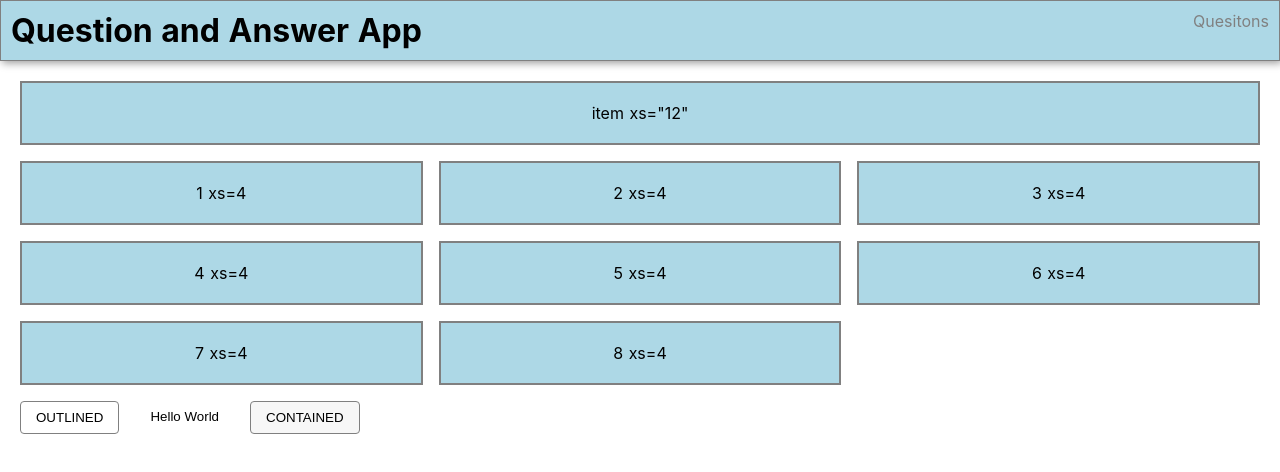
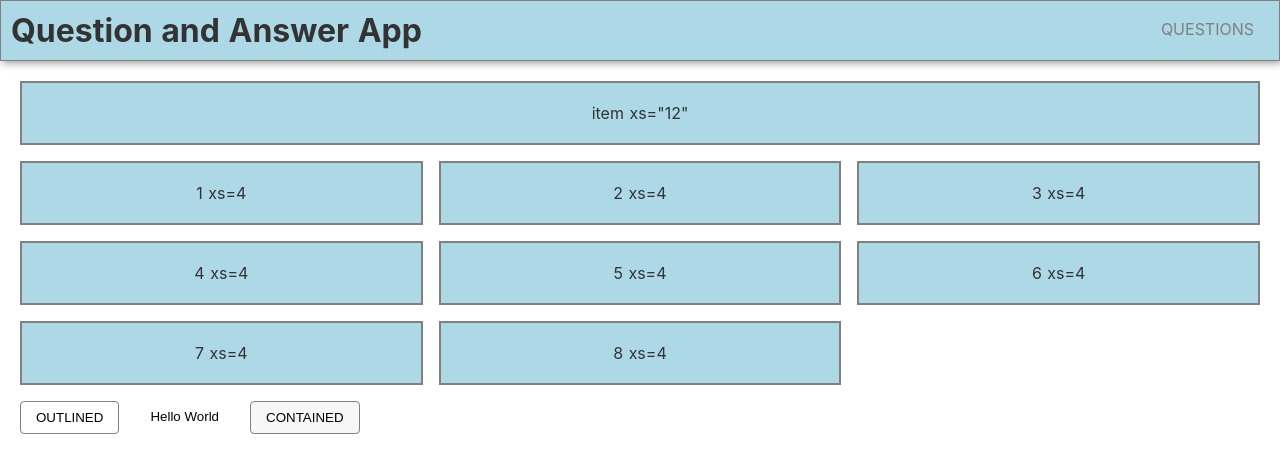
Before and after one commit to Digital-Logic/Question_App, a Nuxt app: page /ui in a window 1280 px wide. Shown: the top 472 px of the page. Built offline with nearby package versions, Linux system fonts and the light colour scheme.

Commit message:
Added tags to questions component

```diff
--- a/components/AppHeader.vue
+++ b/components/AppHeader.vue
@@ -6,7 +6,9 @@
                 <h1>Question and Answer App</h1>
             </Grid>
             <Grid item>
-                <nuxt-link to="/">Quesitons</nuxt-link>
+                <Button
+                    component="nuxt-link"
+                    to="/">Questions</Button>
             </Grid>
         </Grid>
     </Paper>
@@ -14,12 +16,13 @@
 
 <script lang="ts">
 import Vue, { PropOptions } from 'vue';
-import { Grid, Paper } from './UI';
+import { Grid, Paper, Button } from './UI';
 
 export default Vue.extend({
     components: {
         Grid,
-        Paper
+        Paper,
+        Button
     }
 });
 </script>
--- a/components/Question.vue
+++ b/components/Question.vue
@@ -1,7 +1,9 @@
 <template>
     <ListItem class="listItem">
         <Paper class="paper"
-            v-on:click="navigateToRoute">
+            component="a"
+            :href="`question/${question.id}`"
+            v-on:click.prevent="navigateToRoute">
             <Grid container :spacing="2" direction="column">
                 <Grid container :spacing="2" direction="row">
                     <Grid item grow>
@@ -12,9 +14,19 @@
                     </Grid>
                 </Grid>
 
-                <Grid container :spacing="2" direction="row">
-                    <Grid item>
+                <Grid container :spacing="2">
+                    <Grid item grow>
                         {{ topAnswer }}
+                    </Grid>
+
+                    <Grid item container :spacing="2" wrap="no-wrap">
+                        <Tag
+                            class="tag"
+                            v-for="tag in question.tags"
+                            :key="tag"
+                            :text="tag"
+                            v-on:click.prevent.stop="filterTag"
+                        />
                     </Grid>
                 </Grid>
             </Grid>
@@ -24,7 +36,7 @@
 
 <script lang="ts">
 import Vue, { PropOptions } from 'vue';
-import { ListItem, Grid, Paper } from './UI';
+import { ListItem, Grid, Paper, Tag } from './UI';
 import { Question, Answer } from "~/store/questions";
 
 export default Vue.extend({
@@ -36,7 +48,8 @@ export default Vue.extend({
     components: {
         ListItem,
         Grid,
-        Paper
+        Paper,
+        Tag
     },
     computed: {
         topAnswer() {
@@ -56,6 +69,9 @@ export default Vue.extend({
             this.$router.push({
                 path: `/question/${this.$props.question.id}`
             })
+        },
+        filterTag(event: MouseEvent) {
+            console.log(event);
         }
     }
 });
@@ -70,4 +86,14 @@ export default Vue.extend({
         padding: 15px;
         cursor: pointer;
     }
+    .tag {
+        transition: background-color 0.3s;
+        background-color: transparent;
+        &:hover {
+            background-color: gray;
+        }
+        &:click {
+            background-color: gray;
+        }
+    }
 </style>
--- a/components/UI/Button.vue
+++ b/components/UI/Button.vue
@@ -30,9 +30,6 @@ export default Vue.extend({
         text: <PropOptions<"none" | "uppercase" | "capitalize">>{
             type: String,
             default: "uppercase"
-        },
-        type: {
-            type: String
         }
     }
 });
--- a/components/UI/Grid.vue
+++ b/components/UI/Grid.vue
@@ -150,16 +150,17 @@ export default Vue.extend({
             width: calc(100% + #{$s * 4px});
             margin: 0;
         }
+        .grid-container.spacing-#{$s} > .grid-container.grid-item {
+            width: auto;
+            margin: 0;
+        }
 
 
         // add margin to direct descendants of a grid container
-        .grid-container.spacing-#{$s} > .grid-item {
-            margin: $s * 4px;
-        }
-        .grid-container.spacing-#{$s} > .button-root {
-            margin: $s * 4px;
-        }
-        .grid-container.spacing-#{$s} > .list-root {
+        .grid-container.spacing-#{$s} > .grid-item,
+        .grid-container.spacing-#{$s} > .button-root,
+        .grid-container.spacing-#{$s} > .list-root,
+        .grid-container.spacing-#{$s} > .tag-root {
             margin: $s * 4px;
         }
 
--- a/components/UI/Paper.vue
+++ b/components/UI/Paper.vue
@@ -1,5 +1,6 @@
 <template>
-    <div class="paper-root"
+    <component :is="component"
+        class="paper-root"
         :class="{
             [`paper-elevation-${elevation}`]: elevation,
             [`paper-border-radius`]: radius
@@ -7,7 +8,7 @@
         v-bind="$attrs"
         v-on="$listeners">
         <slot />
-    </div>
+    </component>
 </template>
 
 <script lang="ts">
@@ -21,6 +22,9 @@ export default Vue.extend({
         radius: <PropOptions<boolean>> {
             type: Boolean,
             default: true
+        },
+        component: {
+            default: "div"
         }
     }
 });
@@ -29,8 +33,10 @@ export default Vue.extend({
 <style lang="scss">
 
 .paper-root {
+    display: block;
     border: 1px solid gray;
     padding: 5px;
+    color: #333;
 }
 .paper-border-radius {
     border-radius: 4px;
--- /dev/null
+++ b/components/UI/Tag.vue
@@ -0,0 +1,48 @@
+<template>
+    <div
+        :class="{
+            [`tag-variant-${variant}`]: variant
+        }"
+        class="tag-root"
+        v-bind="$attrs"
+        v-on="$listeners">
+        <span class="tag-label">{{ text }}</span>
+    </div>
+</template>
+
+<script lang="ts">
+import Vue, { PropOptions } from 'vue';
+export default Vue.extend({
+    props: {
+        text: <PropOptions<string>> {
+            type: String,
+            required: true
+        },
+        deletable: <PropOptions<boolean>> {
+            type: Boolean,
+            default: false
+        },
+        variant: <PropOptions<"outlined">> {
+            type: String,
+            default: "outlined"
+        }
+    }
+});
+</script>
+
+<style lang="scss">
+    .tag-root {
+        display: inline-flex;
+        align-items: center;
+        height: 32px;
+        border-radius: 16px;
+        font-size: .8125rem;
+    }
+    .tag-variant-outlined {
+        border: 1px solid gray;
+    }
+    .tag-label {
+        padding-left: 12px;
+        padding-right: 12px;
+    }
+</style>
--- a/components/UI/index.js
+++ b/components/UI/index.js
@@ -3,3 +3,4 @@ export { default as List } from "./List.vue";
 export { default as ListItem} from "./ListItem.vue";
 export { default as Paper } from "./Paper.vue";
 export { default as Button } from "./Button.vue";
+export { default as Tag } from "./Tag.vue";
--- a/layouts/default.vue
+++ b/layouts/default.vue
@@ -28,6 +28,7 @@ html {
   -moz-osx-font-smoothing: grayscale;
   -webkit-font-smoothing: antialiased;
   box-sizing: border-box;
+  color: #333;
 }
 
 *,
```
Also changed, not shown: components/Tag.vue (deleted, +0 -16 lines).
